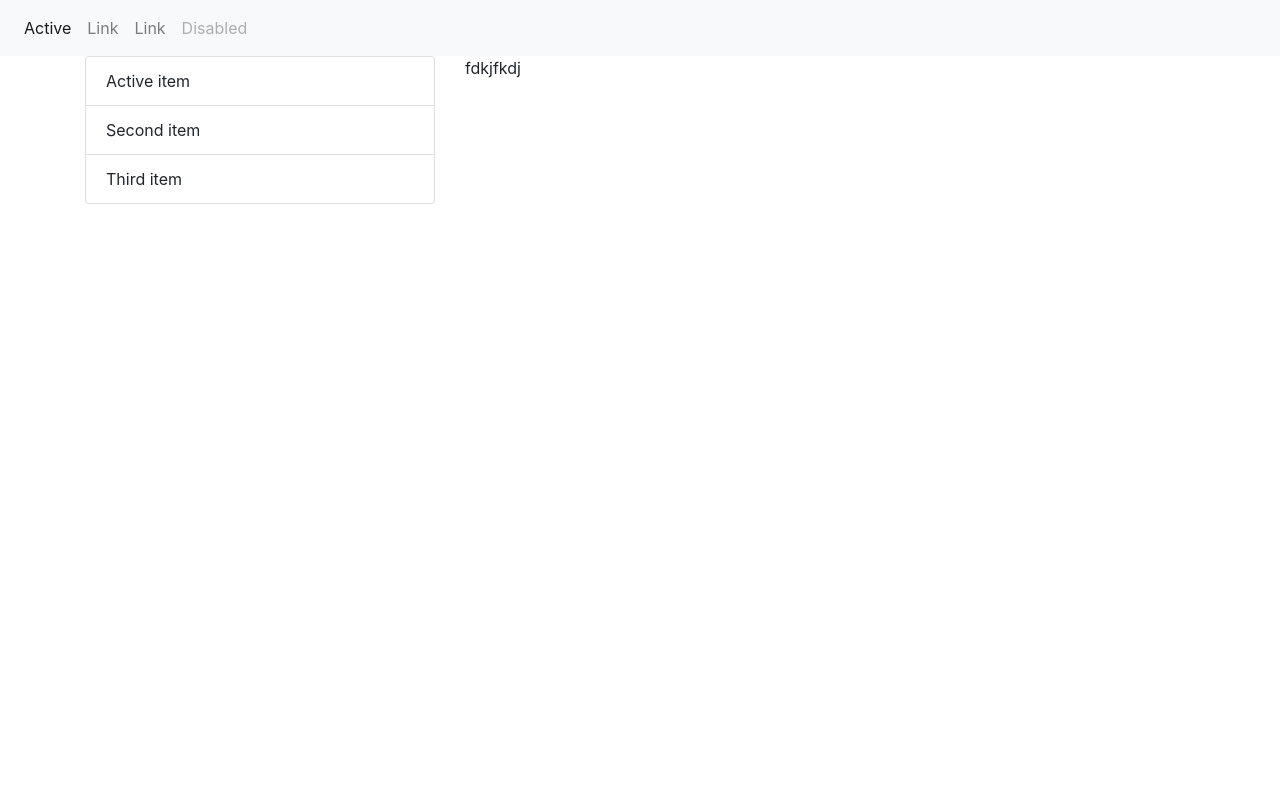
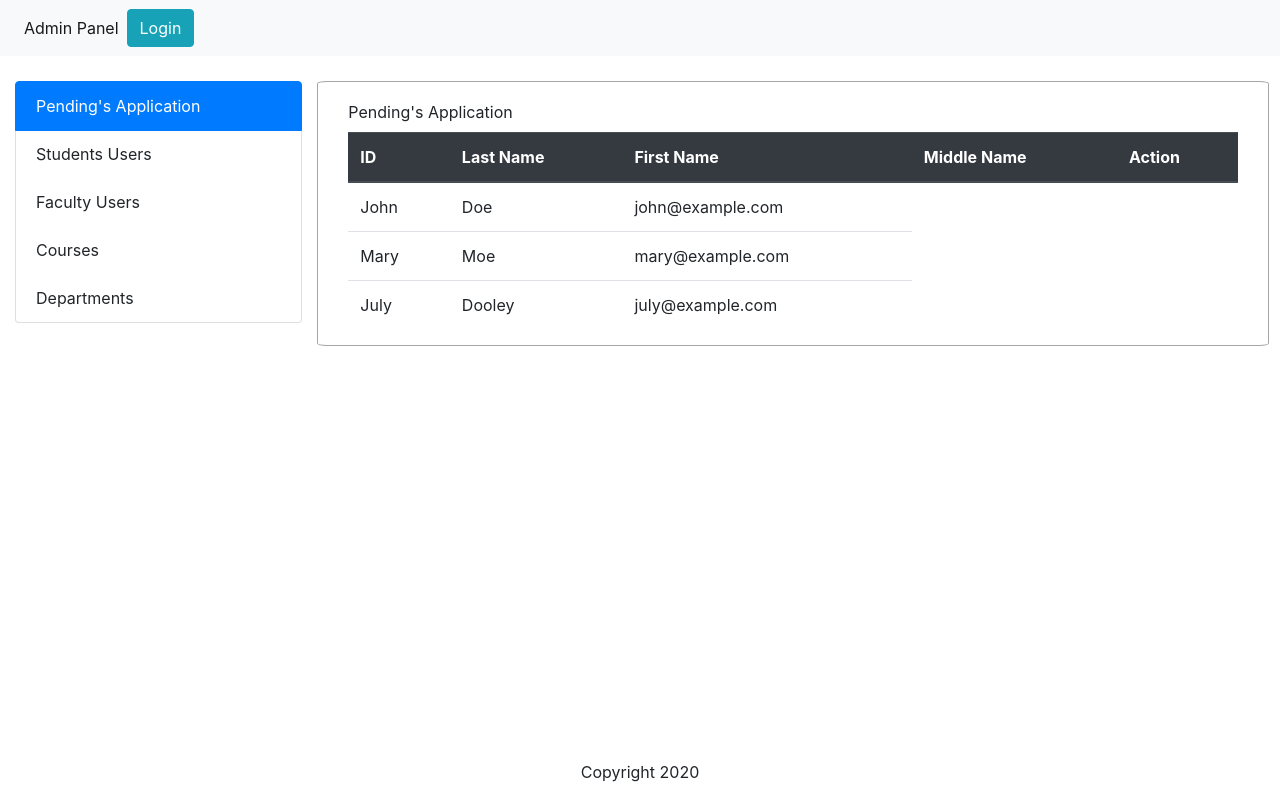
Before and after one commit to philipsalvacion/School-Web-Portal, a PHP site: the page made by admin panel.html in a window 1280 px wide. Run offline with PHP 8.4, Linux system fonts and the light colour scheme.

Commit message:
Admin Panel Update

```diff
--- a/admin panel.html
+++ b/admin panel.html
@@ -1,50 +1,79 @@
 <!DOCTYPE html>
 <html lang="en">
 <head>
-  <title>Bootstrap Example</title>
+  <title>Admin Panel</title>
   <meta charset="utf-8">
   <meta name="viewport" content="width=device-width, initial-scale=1">
   <link rel="stylesheet" href="https://maxcdn.bootstrapcdn.com/bootstrap/4.4.1/css/bootstrap.min.css">
+	<link rel="stylesheet" href="assets\bootstrap\css\bootstrap.min.css">
+	<link rel="stylesheet" href="assets/css/master.css">
   <script src="https://ajax.googleapis.com/ajax/libs/jquery/3.4.1/jquery.min.js"></script>
   <script src="https://cdnjs.cloudflare.com/ajax/libs/popper.js/1.16.0/umd/popper.min.js"></script>
   <script src="https://maxcdn.bootstrapcdn.com/bootstrap/4.4.1/js/bootstrap.min.js"></script>
 </head>
 <body>
   <nav class="navbar navbar-expand-sm bg-light navbar-light">
+    <div class="d-flex justify-content-start">
       <ul class="navbar-nav">
         <li class="nav-item active">
-	      <a class="nav-link" href="#">Active</a>
-	    </li>
-	    <li class="nav-item">
-	      <a class="nav-link" href="#">Link</a>
-	    </li>
-	    <li class="nav-item">
-	      <a class="nav-link" href="#">Link</a>
-	    </li>
-	    <li class="nav-item">
-	      <a class="nav-link disabled" href="#">Disabled</a>
+          <a class="nav-link" href="#">Admin Panel</a>
         </li>
       </ul>
+    </div>
+    <div class="d-flex justify-content-end">
+      <button class="btn btn-info" type="button" name="button">Login</button>
+    </div>
   </nav>
 
-	<div class="container">
+  <div class="container-fluid" style="padding-right: 2%;">
     <div class="row">
-			<div class="col-sm-4">
+
+      <div class="col-sm-3 custom-side-nav">
         <ul class="list-group">
-    			<li class="list-group-item">Active item</li>
-    			<li class="list-group-item">Second item</li>
-    			<li class="list-group-item">Third item</li>
+          <li class="list-group-item active">Pending's Application</li>
+          <li class="list-group-item">Students Users</li>
+          <li class="list-group-item">Faculty Users</li>
+          <li class="list-group-item">Courses</li>
+					<li class="list-group-item">Departments</li>
         </ul>
       </div>
-			<div class="col-sm-8">
-				fdkjfkdj
+      <div class="col-sm-9 custom-border custom-side-nav">
+				<div class="container">
+					<label class="label-top" for="">Pending's Application</label>
+				  <table class="table">
+				    <thead class="thead-dark">
+				      <tr>
+				        <th>ID</th>
+				        <th>Last Name</th>
+				        <th>First Name</th>
+								<th>Middle Name</th>
+								<th>Action</th>
+				      </tr>
+				    </thead>
+				    <tbody>
+				      <tr>
+				        <td>John</td>
+				        <td>Doe</td>
+				        <td>john@example.com</td>
+				      </tr>
+				      <tr>
+				        <td>Mary</td>
+				        <td>Moe</td>
+				        <td>mary@example.com</td>
+				      </tr>
+				      <tr>
+				        <td>July</td>
+				        <td>Dooley</td>
+				        <td>july@example.com</td>
+				      </tr>
+				    </tbody>
+				  </table>
 				</div>
       </div>
+    </div>
+  </div>
+</body>
 
-
-	</div>
-
-
-
-
-</body>
+<footer>
+	<p>Copyright 2020</p>
+</footer>
--- a/assets/css/master.css
+++ b/assets/css/master.css
@@ -11,3 +11,13 @@ input[type=number]::-webkit-outer-spin-button {
 	border: 1px solid #a6a6a6;
 	border-radius: 1%;
 }
+.label-top{
+	margin-top: 2%;
+}
+footer{
+  position: fixed;
+  left: 0;
+  bottom: 0;
+  width: 100%;
+  text-align: center;
+}
```
Lines whose indentation alone changed are shown as unchanged.
